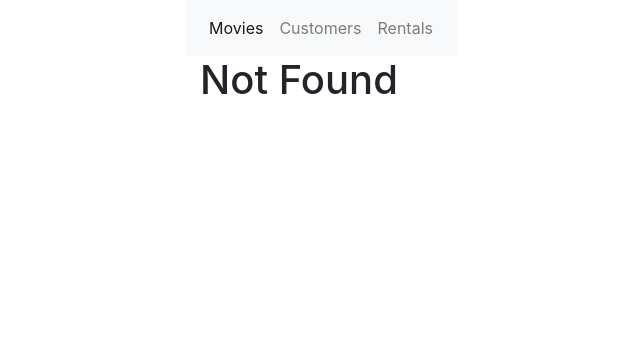
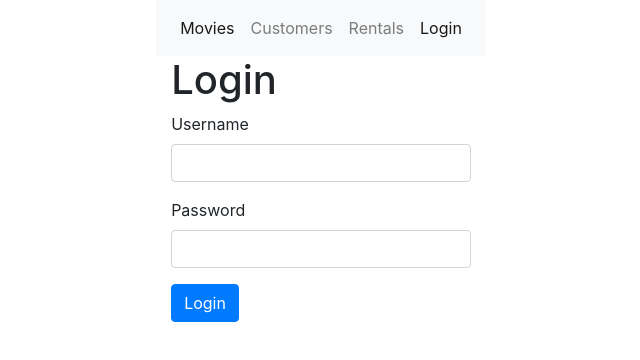
Before and after one commit to faysal3875/movie-database, a React (Create React App) app: page /login in a window 1280 px wide. Before the commit this address led to /not-found. Shown: the top 360 px of the page, without its empty margins (319-959 px from the left). Built offline with nearby package versions, Linux system fonts and the light colour scheme.

Commit message:
Define input fields for username and password.

```diff
--- a/src/App.jsx
+++ b/src/App.jsx
@@ -1,12 +1,13 @@
+import "./App.css";
+import { Route, Redirect, Switch } from "react-router-dom";
+import Customer from "./components/customer";
+import LoginForm from "./components/loginForm";
+import MovieForm from "./components/movieForm";
+import Movies from "./components/movies";
+import Navbar from "./components/nabvar";
+import notfound from "./components/notfound";
 import React, { Component } from "react";
-import { Route, Redirect, Switch } from "react-router-dom";
-import Movies from "./components/movies";
-import Customer from "./components/customer";
 import Rental from "./components/rentals";
-import notfound from "./components/notfound";
-import MovieForm from "./components/movieForm";
-import "./App.css";
-import Navbar from "./components/nabvar";
 class App extends Component {
   render() {
     return (
@@ -14,6 +15,7 @@
         <Navbar />
         <main className="container">
           <Switch>
+            <Route path="/login" component={LoginForm} />
             <Route path="/movies/:id" component={MovieForm}></Route>
             <Route path="/movies" component={Movies}></Route>
             <Route path="/customers" component={Customer}></Route>
--- /dev/null
+++ b/src/components/input.jsx
@@ -0,0 +1,19 @@
+import React, { Component } from "react";
+
+const Input = ({ name, label, value, onChange }) => {
+  return (
+    <div className="form-group">
+      <label htmlFor={name}>{label}</label>
+      <input
+        value={value}
+        onChange={onChange}
+        name={name}
+        id={name}
+        type="text"
+        className="form-control"
+      />
+    </div>
+  );
+};
+
+export default Input;
--- /dev/null
+++ b/src/components/loginForm.jsx
@@ -0,0 +1,42 @@
+import React, { Component } from "react";
+import Input from "./input";
+class LoginForm extends Component {
+  state = {
+    account: { username: "", password: "" },
+  };
+  handleSubmit = (e) => {
+    e.preventDefault();
+    console.log("submitted");
+  };
+  handleChange = ({ currentTarget: input }) => {
+    const account = { ...this.state.account };
+    account[input.name] = input.value;
+    this.setState({ account });
+  };
+  render() {
+    const { account } = this.state;
+    return (
+      <div>
+        <h1>Login</h1>
+        <form onSubmit={this.handleSubmit}>
+          <Input
+            name="username"
+            value={account.username}
+            label="Username"
+            onChange={this.handleChange}
+          />
+          <Input
+            name="password"
+            value={account.password}
+            label="Password"
+            onChange={this.handleChange}
+          />
+
+          <button className="btn btn-primary">Login</button>
+        </form>
+      </div>
+    );
+  }
+}
+
+export default LoginForm;
--- a/src/components/nabvar.jsx
+++ b/src/components/nabvar.jsx
@@ -25,6 +25,9 @@
           <NavLink className="nav-item nav-link" to="/rentals">
             Rentals
           </NavLink>
+          <NavLink className="nav-item nav-link" to="/login">
+            Login
+          </NavLink>
         </div>
       </div>
     </nav>
```
